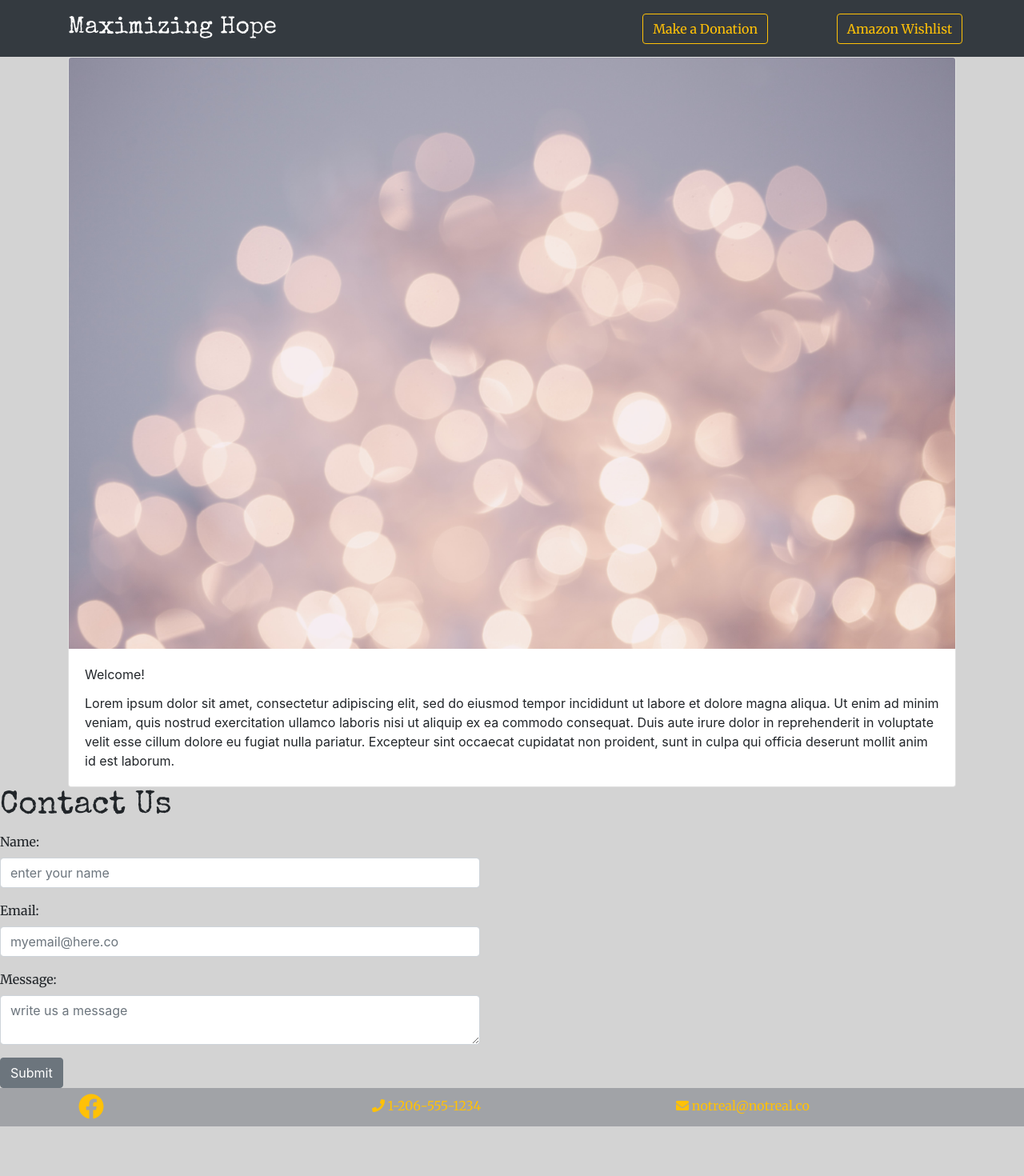
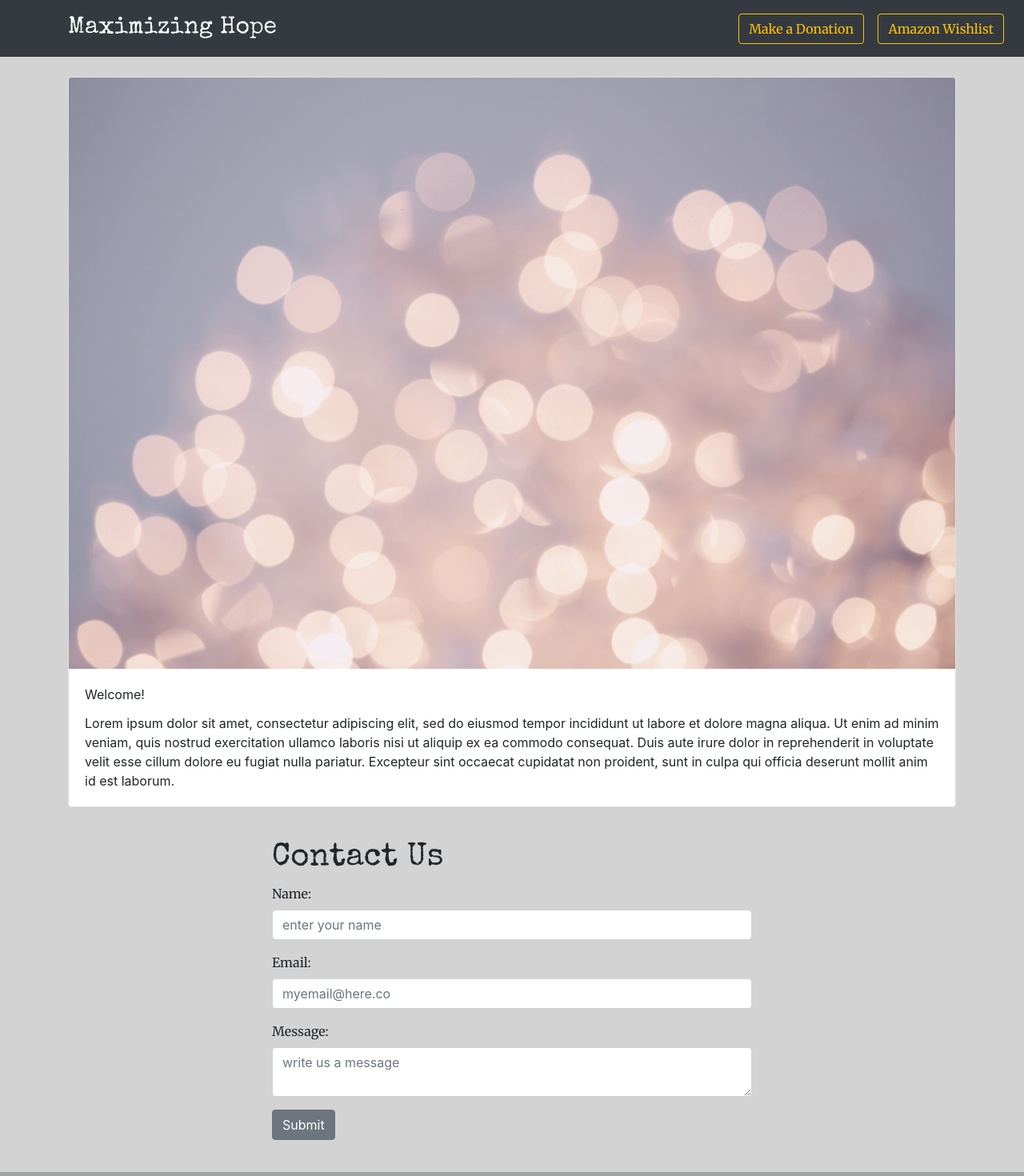
Before and after one commit to ncdouglas/ATX183Temporary, a React (Create React App) app: page / in a window 1280 px wide. Shown: the top 1470 px of the page at 80% size. Before the commit the page ends 1408 px from the top, so only its background shows below. Built offline with nearby package versions, Linux system fonts and the light colour scheme.

Commit message:
form updated

```diff
--- a/src/App.css
+++ b/src/App.css
@@ -15,28 +15,42 @@
     font-family: 'Merriweather', serif;
     display: flex;
     position: absolute;
-    right: 25%;
+    right: 200px;
 }
 
 .abutton {
     font-family: 'Merriweather', serif;
     display: flex;
     position: absolute;
-    right: 6%;
+    right: 25px;
 }
 
-.image-div {
-    Display: flex;
-    Height: 100vh;
-    Width: 100vw;
-    Align-Items: center;
-    Justify-Content: center;
+.card {
+    margin-top: 25px;
 }
 
 .about-div {
     text-align: center;
 }
 
-.form {
-    padding: 10%;
+.formcontainer {
+    position: relative;
+    max-width: 600px;
+    width: 75%;
+    margin: 40px auto;
 }
+
+.formSubmitted {
+    background-color: #ffc107;
+    color: #039da59a;
+    padding: 25px;
+    margin-bottom: 35px;
+    text-align: center;
+    font-family: 'Merriweather', serif;
+    font-size: large;
+}
+
+@media screen and (max-width: 768px) {
+   .dbutton, .abutton {display: inline-block; position: relative; right: 0; margin-bottom: 10px;}
+   .abutton {margin-left: 10px;}
+  }
--- a/src/components/ContactComponent.js
+++ b/src/components/ContactComponent.js
@@ -10,6 +10,7 @@ class Contact extends Component {
       name: '',
       email: '',
       message: '',
+      formSubmitted: false,
     }
 
     this.handleChange = this.handleChange.bind(this)
@@ -21,30 +22,41 @@ class Contact extends Component {
     this.setState({[e.target.name]: e.target.value})
   }
 
-  async handleSubmit(e) {
-    e.preventDefault()
+  handleSubmit(e) {
 
-    const {name, email, message} = this.state
+    e.preventDefault();
 
-    const form = await axios.post('https://mailthis.to/hello@maximizinghope.com', {
+    const {name, email, message} = this.state;
+
+    axios.post('https://submit-form.com/rUNtHtruodFjtjYT4I-aa', {
       name,
       email,
-      message
+      message,
+    })
+
+    .then( res => {
+     this.setState({name: '', email: '', message: '', formSubmitted : true  })
+     setTimeout(() => {
+      this.setState({...this.state, formSubmitted : false  })
+     }, 3000 )
     })
   }
 
   render() {
     return(
-      <div>
-      <Form onSubmit={this.handleSubmit} style={{width: '600px'}}>
+      <div className="formcontainer">
+        {this.state.formSubmitted ? <div className="formSubmitted">Thanks for contacting us!</div> : null}
+      <Form onSubmit={this.handleSubmit}>
         <h1 style={{fontFamily: 'Special Elite, cursive'}}>Contact Us</h1>
         <FormGroup>
           <Label for="name" style={{fontFamily: 'Merriweather, serif'}}>Name:</Label>
             <Input
               type="text"
               name="name"
+              value={this.state.name}
               onChange={this.handleChange}
               placeholder="enter your name"
+              required
             />
         </FormGroup>
         <FormGroup>
@@ -52,20 +64,26 @@ class Contact extends Component {
             <Input
               type="email"
               name="email"
+              value={this.state.email}
               onChange={this.handleChange}
               placeholder="myemail@here.co"
+              required
             />
         </FormGroup>
         <FormGroup>
           <Label for="message" style={{fontFamily: 'Merriweather, serif'}}>Message:</Label>
             <Input
               type="textarea"
-              name="messge"
+              name="message"
+              value={this.state.message}
               onChange={this.handleChange}
-              placeholder="write us a message" />
+              placeholder="write us a message"
+              required
+            />
         </FormGroup>
         <Button type="submit" className="btn btn-primary">Submit</Button>
       </Form>
+
       </div>
    );
   }
```
